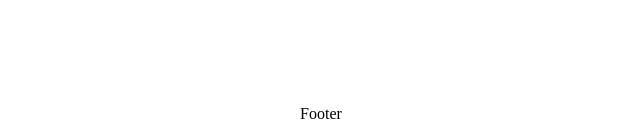
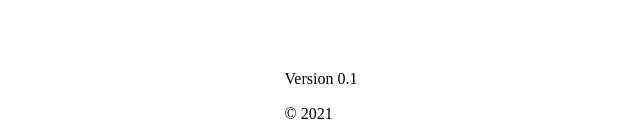
Before and after one commit to petterigit/crosswords, a React (Create React App) app: page / in a window 1280 px wide. Shown: the part 661-797 px from the top of the page, without its empty margins (319-959 px from the left). Built offline with nearby package versions, Linux system fonts and the light colour scheme.

Commit message:
Footer Tests Pass

```diff
--- a/src/components/Footer/Footer.tsx
+++ b/src/components/Footer/Footer.tsx
@@ -1,12 +1,18 @@
 import React from "react";
 import "./footer.scss";
+import packageJSON from "../../../package.json";
 
 import { FooterProps } from "../../types/propTypes";
 
 export const Footer = ({ layoutStyle }: FooterProps) => {
 	return (
 		<footer className={`footer ${layoutStyle}`} data-testid="footer">
-			<p> Footer </p>
+			<div className="footer-page-info-text">
+				<p>Version {packageJSON.version}</p>
+			</div>
+			<div className="footer-copyright-info-text">
+				<p>© 2021</p>
+			</div>
 		</footer>
 	);
 };
```
Also changed, not shown: 1 other file (tests, documents, lock files or other folders).
